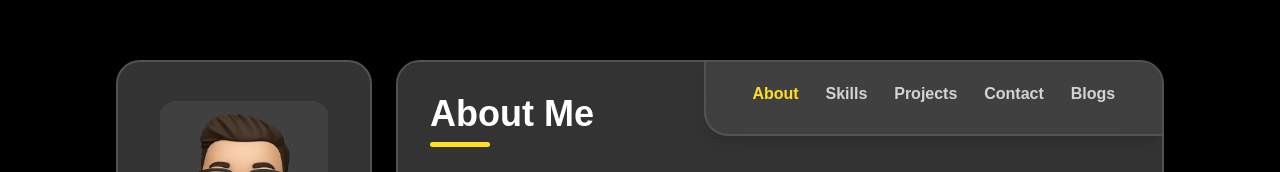
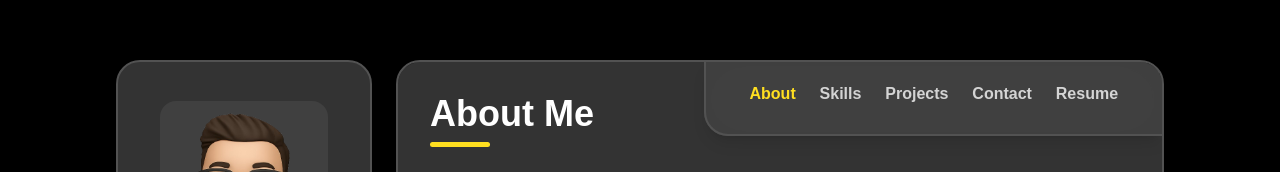
Before and after one commit to npmanjul/Anjuls-Portfolio, a Next.js app: page / in a window 1280 px wide. Shown: the top 172 px of the page. Built offline with nearby package versions, Linux system fonts and the light colour scheme.

Commit message:
add resume section

```diff
--- a/src/app/page.tsx
+++ b/src/app/page.tsx
@@ -9,6 +9,7 @@ import Navigation from "../components/navigation/Navigation";
 import Notification_Popup from "@/components/Notification/Notification_Popup";
 import Auto_Save from "@/components/Notification/Auto_Save";
 import TerminalLoader from "@/components/loader/TerminalLoader";
+import Resume from "./page/resume";
 
 export default function Home() {
   const [activeTab, setActiveTab] = useState("about");
@@ -443,7 +444,7 @@ export default function Home() {
                     {activeTab === "skills" && <h1>Skills</h1>}
                     {activeTab === "projects" && <h1>Projects</h1>}
                     {activeTab === "contact" && <h1>Contact</h1>}
-                    {activeTab === "blogs" && <h1>Blogs</h1>}
+                    {activeTab === "resume" && <h1>Resume</h1>}
                   </div>
                   <div className="w-[40px] lg:w-[60px] h-[5px] absolute top-16 lg:top-20 left-4 lg:left-8 bg-yellow-300 rounded-full"></div>
                 </div>
@@ -460,7 +461,7 @@ export default function Home() {
                       setShowSaveIndicator={setShowSaveIndicator}
                     />
                   )}
-                  {activeTab === "blogs" && <p>Here are your blogs.</p>}
+                  {activeTab === "resume" && <Resume />}
                 </div>
               </div>
             </div>
--- /dev/null
+++ b/src/app/page/resume.tsx
@@ -0,0 +1,19 @@
+import React from "react";
+
+const Resume = () => {
+  return (
+    <>
+      <div className="w-full h-full overflow-hidden">
+        <iframe
+          src="https://drive.google.com/file/d/1EanFN8iraGFZz0l79nWqQO5eFUPJiDzA/preview"
+          title="Anjul Singh's Resume"
+          height="570"
+          width="100%"
+          className="rounded-xl"
+        ></iframe>
+      </div>
+    </>
+  );
+};
+
+export default Resume;
--- a/src/components/navigation/Navigation.tsx
+++ b/src/components/navigation/Navigation.tsx
@@ -8,7 +8,7 @@ type NavigationProps = {
 const Navigation: React.FC<NavigationProps> = ({ activeTab, setActiveTab }) => {
   return (
     <div className="w-full flex items-center justify-evenly font-bold text-[14px] lg:text-[16px] text-neutral-300 overflow-x-auto scrollbar-hide">
-      {["about", "skills", "projects", "contact", "blogs"].map((tab) => (
+      {["about", "skills", "projects", "contact", "resume"].map((tab) => (
         <button
           key={tab}
           className={`lg:pb-2 cursor-pointer whitespace-nowrap ${
```
